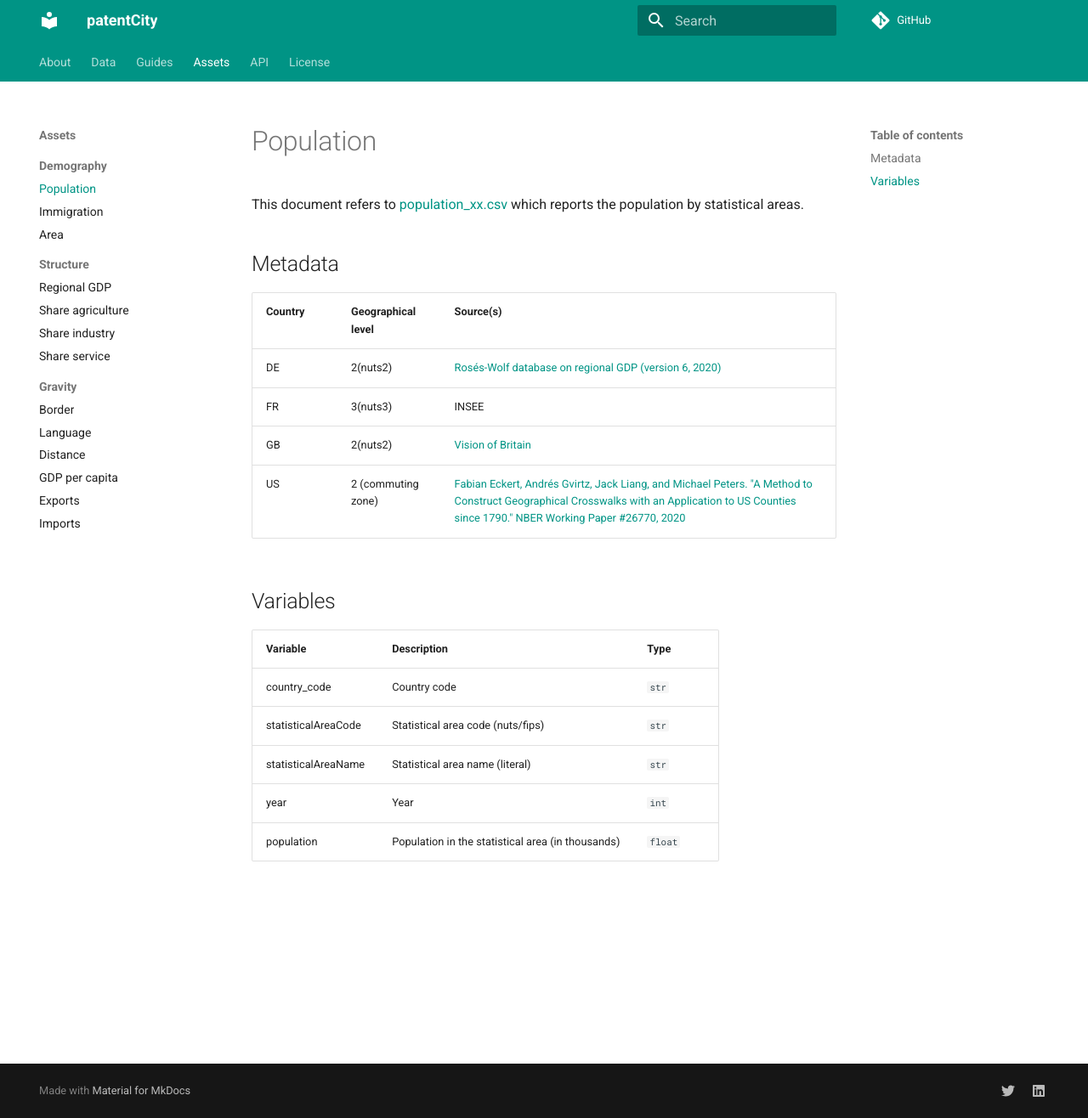
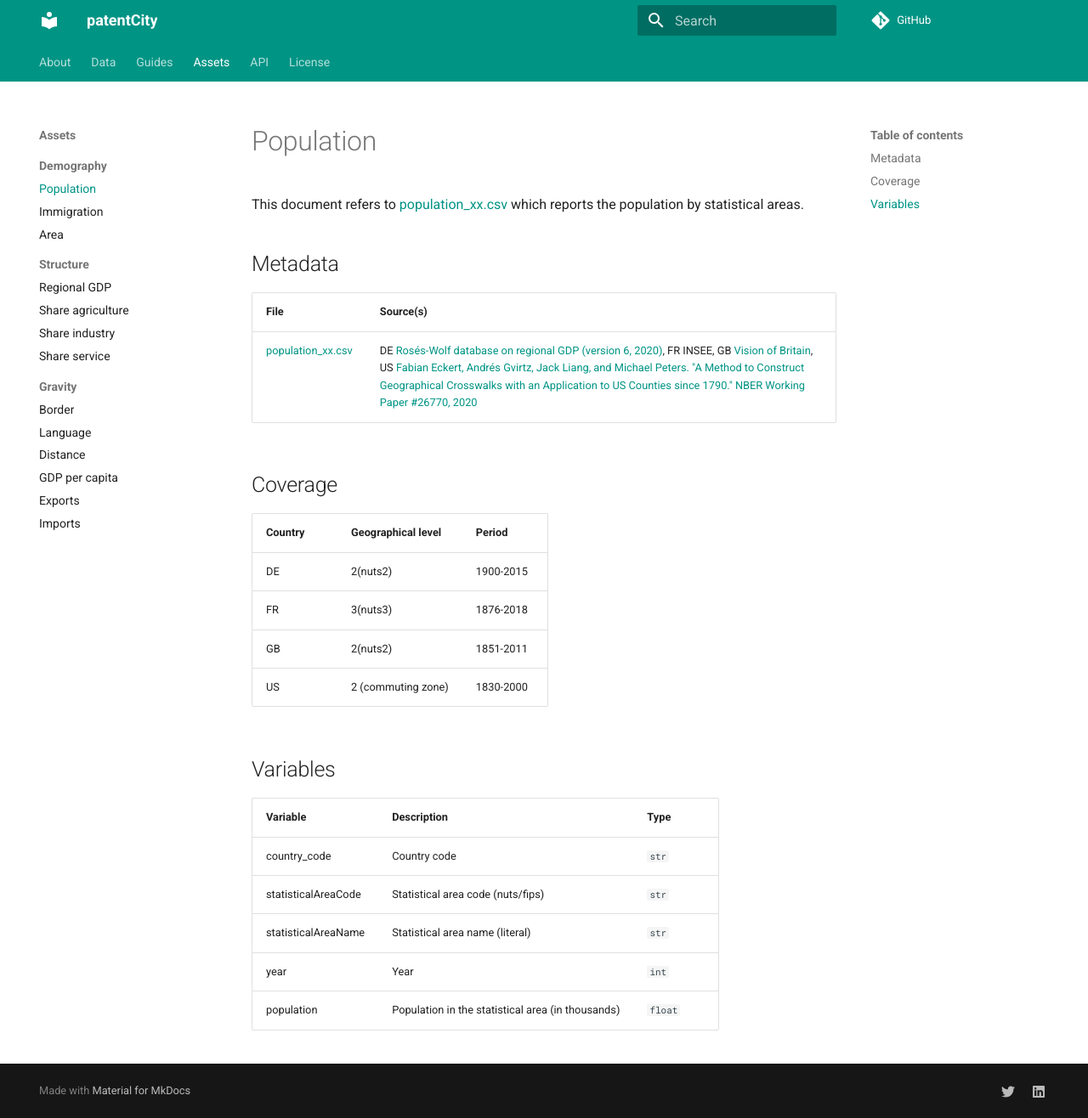
Before and after one commit to cverluise/patentcity, an MkDocs documentation site: the page built from docs/ASSETS_POPULATION.md, in a window 1280 px wide and 1316 px high. Shown: the whole window at 85% size. Built offline with MkDocs 1.6.1 and Material for MkDocs 9.7.7, drawn with Linux system fonts in a browser that asks for light colours; comment, search, counter and statistics services are not loaded.

Commit message:
:art: :memo: create coverage and add period

```diff
--- a/docs/ASSETS_POPULATION.md
+++ b/docs/ASSETS_POPULATION.md
@@ -4,12 +4,18 @@ This document refers to [population_xx.csv](https://github.com/cverluise/patentc
 
 ## Metadata
 
-Country |Geographical level |Source(s)
+File | Source(s)
+---|---
+[population_xx.csv](https://github.com/cverluise/patentcity/tree/master/assets)  |DE [Rosés-Wolf database on regional GDP (version 6, 2020)](https://www.wiwi.hu-berlin.de/de/professuren/vwl/wg/roses-wolf-database-on-regional-gdp), FR INSEE, GB [Vision of Britain](https://www.visionofbritain.org.uk/), US [Fabian Eckert, Andrés Gvirtz, Jack Liang, and Michael Peters. "A Method to Construct Geographical Crosswalks with an Application to US Counties since 1790." NBER Working Paper #26770, 2020](http://fpeckert.me/eglp/)
+
+## Coverage
+
+Country |Geographical level |Period
 ---|---|---
-DE  |2(nuts2)       | [Rosés-Wolf database on regional GDP (version 6, 2020)](https://www.wiwi.hu-berlin.de/de/professuren/vwl/wg/roses-wolf-database-on-regional-gdp)
-FR  |3(nuts3)       | INSEE
-GB  |2(nuts2)       | [Vision of Britain](https://www.visionofbritain.org.uk/)
-US  |2 (commuting zone) | [Fabian Eckert, Andrés Gvirtz, Jack Liang, and Michael Peters. "A Method to Construct Geographical Crosswalks with an Application to US Counties since 1790." NBER Working Paper #26770, 2020](http://fpeckert.me/eglp/)
+DE  |2(nuts2)       | 1900-2015
+FR  |3(nuts3)       | 1876-2018
+GB  |2(nuts2)       | 1851-2011
+US  |2 (commuting zone) | 1830-2000
 
 ## Variables
 
```
